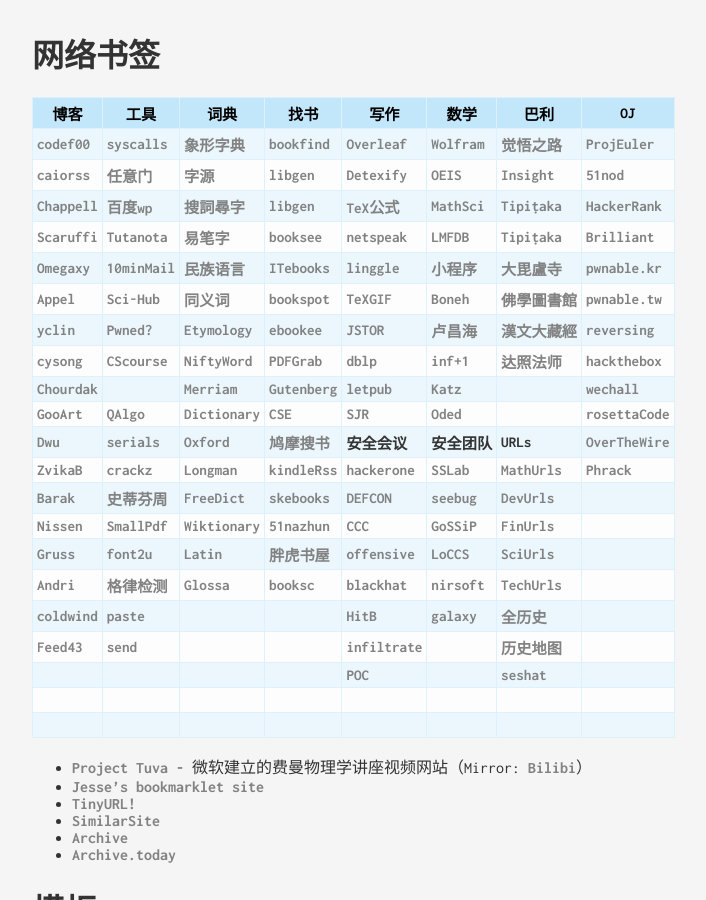
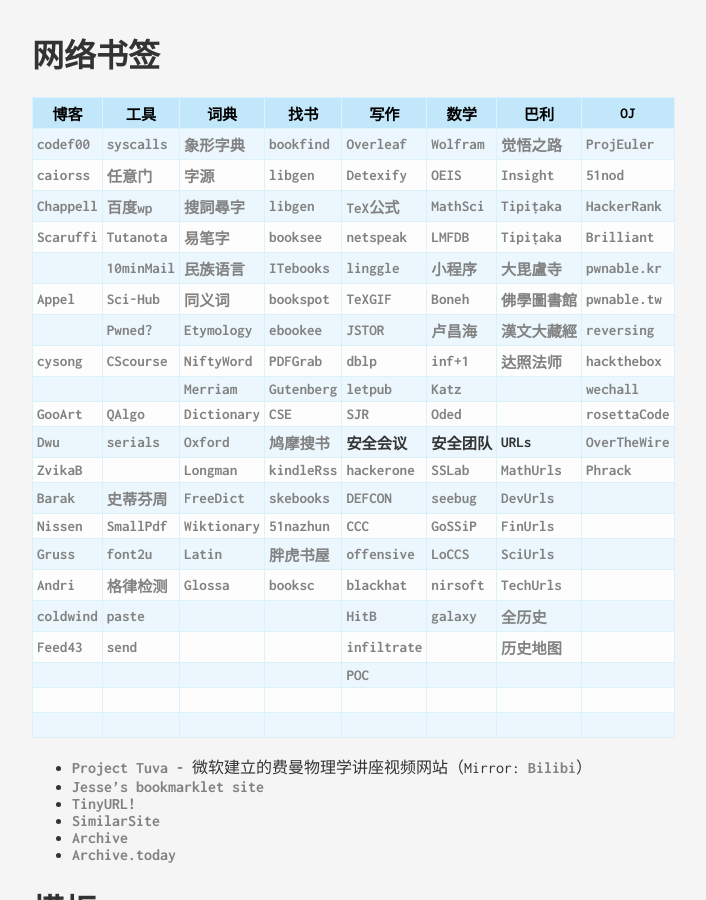
Before and after one commit to vainPointer/vainPointer.github.io, a Jekyll site: the page built from about.md, in a window 1280 px wide and 900 px high, scrolled down 468 px. Shown: the whole window, without its empty margins (208-914 px from the left). Built offline with Jekyll 4.4.1, drawn with Linux system fonts in a browser that asks for light colours.

Commit message:
Update about.md

```diff
--- a/about.md
+++ b/about.md
@@ -13,21 +13,21 @@
 | [caiorss](https://caiorss.github.io/C-Cpp-Notes/)    | [任意门](http://terest.top/gate/)             | [字源](http://hanziyuan.net/)                         | [libgen](http://gen.lib.rus.ec/)                                       | [Detexify](http://detexify.kirelabs.org/classify.html)         | [OEIS](http://oeis.org/)                                                           | [Insight](https://www.accesstoinsight.org/)                        | [51nod](https://www.51nod.com/focus.html)                |
 | [Chappell](https://www.geoffchappell.com/)           | [百度wp](https://www.baiduwp.com/)            | [搜詞尋字](http://words.sinica.edu.tw/sou/sou.html)   | [libgen](https://libgen.is/)                                            | [TeX公式](https://zh.numberempire.com/latexequationeditor.php) | [MathSci](https://mathscinet.ams.org/mathscinet/freeTools.html?version=2)           | [Tipiṭaka](https://www.tipitaka.org/)                             |  [HackerRank](https://www.hackerrank.com/)               |
 | [Scaruffi](https://www.scaruffi.com/)                | [Tutanota](https://www.tutanota.com/)         | [易笔字](http://www.yibizi.com/)                      | [booksee](http://en.booksee.org/)                                      | [netspeak](http://www.netspeak.org/)                           | [LMFDB](http://www.lmfdb.org/)                                                     | [Tipiṭaka](https://epalitipitaka.appspot.com/canon)                 | [Brilliant](https://brilliant.org/courses/#recent)      |
-| [Omegaxy](http://omegaxy.com/)                       | [10minMail](https://10minutemail.com/)        | [民族语言](http://www.mzywfy.org.cn/)                 | [ITebooks](https://it-ebooks.info/)                                   | [linggle](http://linggle.com/)                                  | [小程序](http://zh.numberempire.com/primenumbers.php)                               | [大毘盧寺](http://abtemple.org/index.php)                           |  [pwnable.kr](http://pwnable.kr/play.php)                |
+|                       | [10minMail](https://10minutemail.com/)        | [民族语言](http://www.mzywfy.org.cn/)                 | [ITebooks](https://it-ebooks.info/)                                   | [linggle](http://linggle.com/)                                  | [小程序](http://zh.numberempire.com/primenumbers.php)                               | [大毘盧寺](http://abtemple.org/index.php)                           |  [pwnable.kr](http://pwnable.kr/play.php)                |
 | [Appel](https://www.cs.princeton.edu/~appel/)        | [Sci-Hub](http://sci-hub.tw/)                 | [同义词](http://www.ximizi.com/Tongyici_Cidian.php)   | [bookspot](http://www.freebookspot.es/)                               | [TeXGIF](http://latex.codecogs.com/gif.latex?)                  | [Boneh](http://crypto.stanford.edu/~dabo/)                                         | [佛學圖書館](http://buddhism.lib.ntu.edu.tw/DLMBS/index.jsp)        |   [pwnable.tw](https://pwnable.tw/)                       |
-| [yclin](http://yclin.me/)                            | [Pwned?](https://haveibeenpwned.com/)         | [Etymology](http://www.etymonline.com/)              | [ebookee](https://ebookee.org/)                                        | [JSTOR](https://www.jstor.org/)                                | [卢昌海](https://www.changhai.org/articles/science/mathematics/riemann_hypothesis/) | [漢文大藏經](http://tripitaka.cbeta.org/mobile/index.php?index=N)   |  [reversing](http://reversing.kr/)                        |
+|                            | [Pwned?](https://haveibeenpwned.com/)         | [Etymology](http://www.etymonline.com/)              | [ebookee](https://ebookee.org/)                                        | [JSTOR](https://www.jstor.org/)                                | [卢昌海](https://www.changhai.org/articles/science/mathematics/riemann_hypothesis/) | [漢文大藏經](http://tripitaka.cbeta.org/mobile/index.php?index=N)   |  [reversing](http://reversing.kr/)                        |
 | [cysong](http://songcy.net/posts/)                   | [CScourse](https://teachyourselfcs.com/)      | [NiftyWord](https://www.niftyword.com/)              | [PDFGrab](http://pdfgrab.net/)                                         | [dblp](https://dblp.uni-trier.de/)                             | [inf+1](https://infinityplusonemath.wordpress.com/)                                | [达照法师](http://www.shidazhao.com/)                                |  [hackthebox](https://www.hackthebox.eu/)                |
-| [Chourdak](https://www.turboirc.com/main5/)          |                                               | [Merriam](https://www.merriam-webster.com/)          | [Gutenberg](https://www.gutenberg.org/)                                | [letpub](http://www.letpub.com.cn/index.php?page=journalapp)   | [Katz](http://www.cs.umd.edu/~jkatz/)                                              |                                                                     |   [wechall](https://www.wechall.net/)                    |
+|           |                                               | [Merriam](https://www.merriam-webster.com/)          | [Gutenberg](https://www.gutenberg.org/)                                | [letpub](http://www.letpub.com.cn/index.php?page=journalapp)   | [Katz](http://www.cs.umd.edu/~jkatz/)                                              |                                                                     |   [wechall](https://www.wechall.net/)                    |
 | [GooArt](https://artsandculture.google.com/)         | [QAlgo](http://quantumalgorithmzoo.org/)      | [Dictionary](http://www.dictionary.com/)             | [CSE](https://cse.google.com/cse?cx=001639227550064093264:dznewka3cca) | [SJR](https://www.scimagojr.com/index.php)                     | [Oded](http://www.wisdom.weizmann.ac.il/~/oded/)                                   |                                                                    |  [rosettaCode](http://rosettacode.org/wiki/Rosetta_Code) |
 | [Dwu](https://www.cs.virginia.edu/dwu4/projects.html)| [serials](https://www.serials.be/)            | [Oxford](https://www.oxfordlearnersdictionaries.com/)| [鸠摩搜书](https://www.jiumodiary.com/?tdsourcetag=s_pctim_aiomsg)      | **安全会议**                                                    | **安全团队**                                                                        |  **URLs**                                                          |   [OverTheWire](http://overthewire.org/wargames/)         |
-| [ZvikaB](http://www.wisdom.weizmann.ac.il/~zvikab/)  | [crackz](https://crackzsoft.com/)             | [Longman](https://www.ldoceonline.com/)              | [kindleRss](http://wheremylife.cn/home.html)                           | [hackerone](https://www.hackerone.com/)                        | [SSLab](https://gts3.org/)                                                        |   [MathUrls](https://mathurls.com/)                                     |   [Phrack](http://phrack.org/)                            |
+| [ZvikaB](http://www.wisdom.weizmann.ac.il/~zvikab/)  |             | [Longman](https://www.ldoceonline.com/)              | [kindleRss](http://wheremylife.cn/home.html)                           | [hackerone](https://www.hackerone.com/)                        | [SSLab](https://gts3.org/)                                                        |   [MathUrls](https://mathurls.com/)                                     |   [Phrack](http://phrack.org/)                            |
 | [Barak](https://www.boazbarak.org/)                  | [史蒂芬周](http://www.sdifen.com/)             | [FreeDict](http://www.freedictionary.com/)           | [skebooks](https://www.skebooks.com/)                                  | [DEFCON](https://media.defcon.org/DEF%20CON%2027/)             | [seebug](https://paper.seebug.org/)                                                |   [DevUrls](https://devurls.com/)                                      |                                                            |
 | [Nissen](https://nissenbaum.tech.cornell.edu/)       | [SmallPdf](https://smallpdf.com/cn)           | [Wiktionary](https://en.wiktionary.org/)             | [51nazhun](https://kindle.51nazhun.pub/)                               |  [CCC](https://www.ccc.de/)                                   | [GoSSiP](https://loccs.sjtu.edu.cn/wiki/doku.php)                                   |   [FinUrls](https://finurls.com/)                                      |                                                            |
 | [Gruss](https://gruss.cc/)                           | [font2u](https://fonts2u.com/)                | [Latin](http://archives.nd.edu/words.html)           | [胖虎书屋](http://panghubook.cn/)                                       | [offensive](https://www.offensivecon.org/)                     | [LoCCS](https://loccs.sjtu.edu.cn/main/publication/)                               |   [SciUrls](https://sciurls.com/)                                      |                                                            |
 | [Andri](https://syssec.mistakenot.net/)              | [格律检测](http://www.52shici.com/gl.php)      | [Glossa](http://athirdway.com/glossa/)               | [booksc](https://booksc.org/)                                         | [blackhat](https://www.blackhat.com/)                           | [nirsoft](http://www.nirsoft.net/programmer_tools.html)                            |  [TechUrls](https://techurls.com/)                                     |                                                            |
 | [coldwind](https://gynvael.coldwind.pl/?id=50)       | [paste](https://paste.ubuntu.com/)           |                                                      |                                                                       | [HitB](https://conference.hitb.org/)                            | [galaxy](http://galaxylab.org/)                                                    |  [全历史](https://www.allhistory.com/)                              |                                                            |
 | [Feed43](https://feed43.com/)                        | [send](https://send.firefox.com/)             |                                                      |                                                                       | [infiltrate](https://infiltratecon.com/)                        |                                                                                    |  [历史地图](http://geacron.com/home-zh-hans/)                        |                                                            |
-|                                                      |                                               |                                                      |                                                                       | [POC](http://powerofcommunity.net/)                             |                                                                                    |  [seshat](http://seshatdatabank.info/)                             |                                                            |
+|                                                      |                                               |                                                      |                                                                       | [POC](http://powerofcommunity.net/)                             |                                                                                    |                              |                                                            |
 |                                                      |                                               |                                                      |                                                                       |                                                                 |                                                                                    |                                                                    |                                                            |
 |                                                      |                                               |                                                      |                                                                       |                                                                 |                                                                                    |                                                                    |                                                            |
 
```
